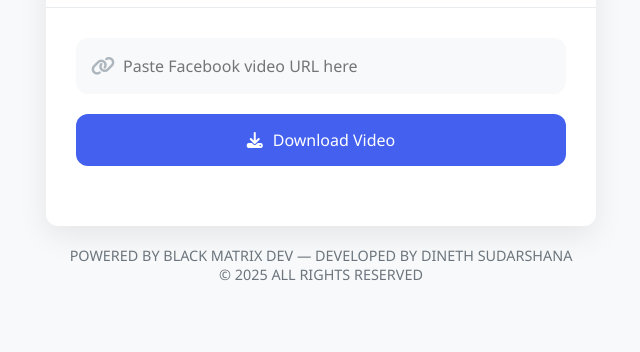
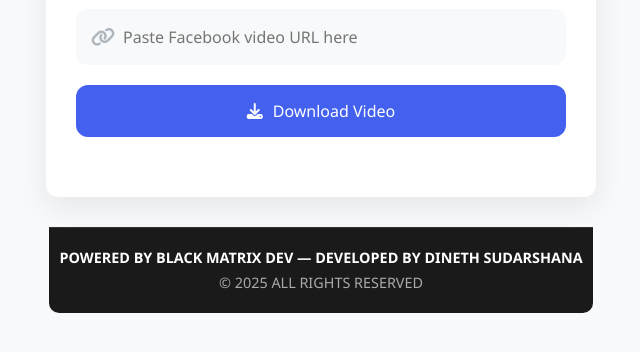
Before and after one commit to DINETHDEV/fb-downloder, a website: page public/index.html in a window 1280 px wide. Shown: the part 296-648 px from the top of the page, without its empty margins (319-959 px from the left). Drawn offline with nearby package versions, Linux system fonts and the light colour scheme.

Commit message:
Update style.css

```diff
--- a/public/style.css
+++ b/public/style.css
@@ -319,20 +319,35 @@
     20%, 40%, 60%, 80% { transform: translateX(5px); }
   }
 
-  /* Footer styles */
+ /* Footer Styling */
 .footer {
-    margin-top: 20px;
   text-align: center;
-    color: #6c757d;
+  margin-top: 30px;
+  padding: 15px 10px;
   font-size: 0.9rem;
+  color: #aaa;
+  border-top: 1px solid #333;
+  background: #1a1a1a;
+  border-radius: 0 0 10px 10px;
 }
 
-  .footer a {
-    color: var(--primary);
-    text-decoration: none;
-    transition: var(--transition);
+.footer p {
+  margin: 5px 0;
+  line-height: 1.4;
+  text-transform: uppercase; /* ensures capital letters if missed */
+  font-weight: 500;
 }
 
-  .footer a:hover {
-    color: var(--primary-hover);
+.footer p:first-child {
+  color: #fff; /* highlight the branding line */
+  font-weight: 600;
 }
+
+.footer p a {
+  color: #fff;
+  text-decoration: none;
+}
+
+.footer p a:hover {
+  text-decoration: underline;
+}
```
Lines whose indentation alone changed are shown as unchanged.
